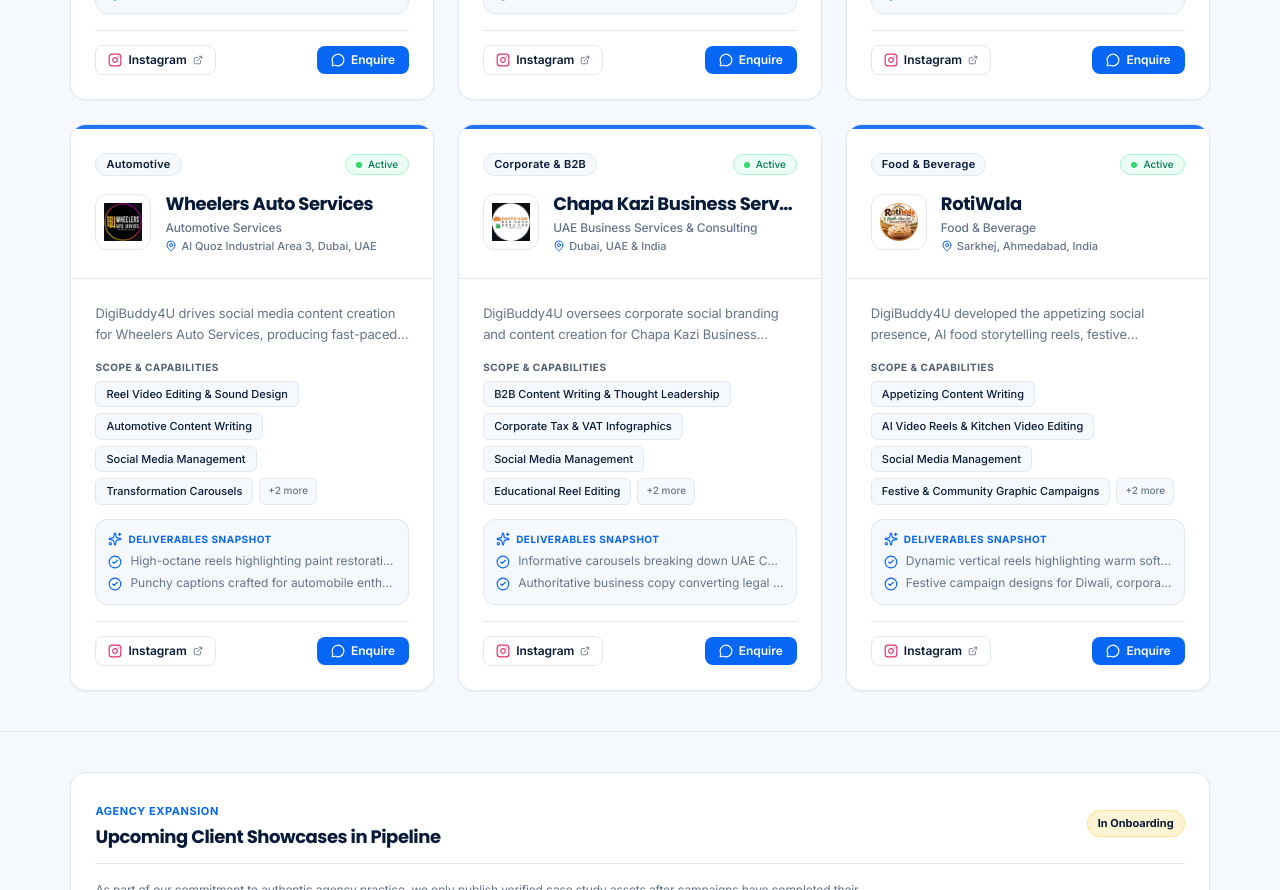
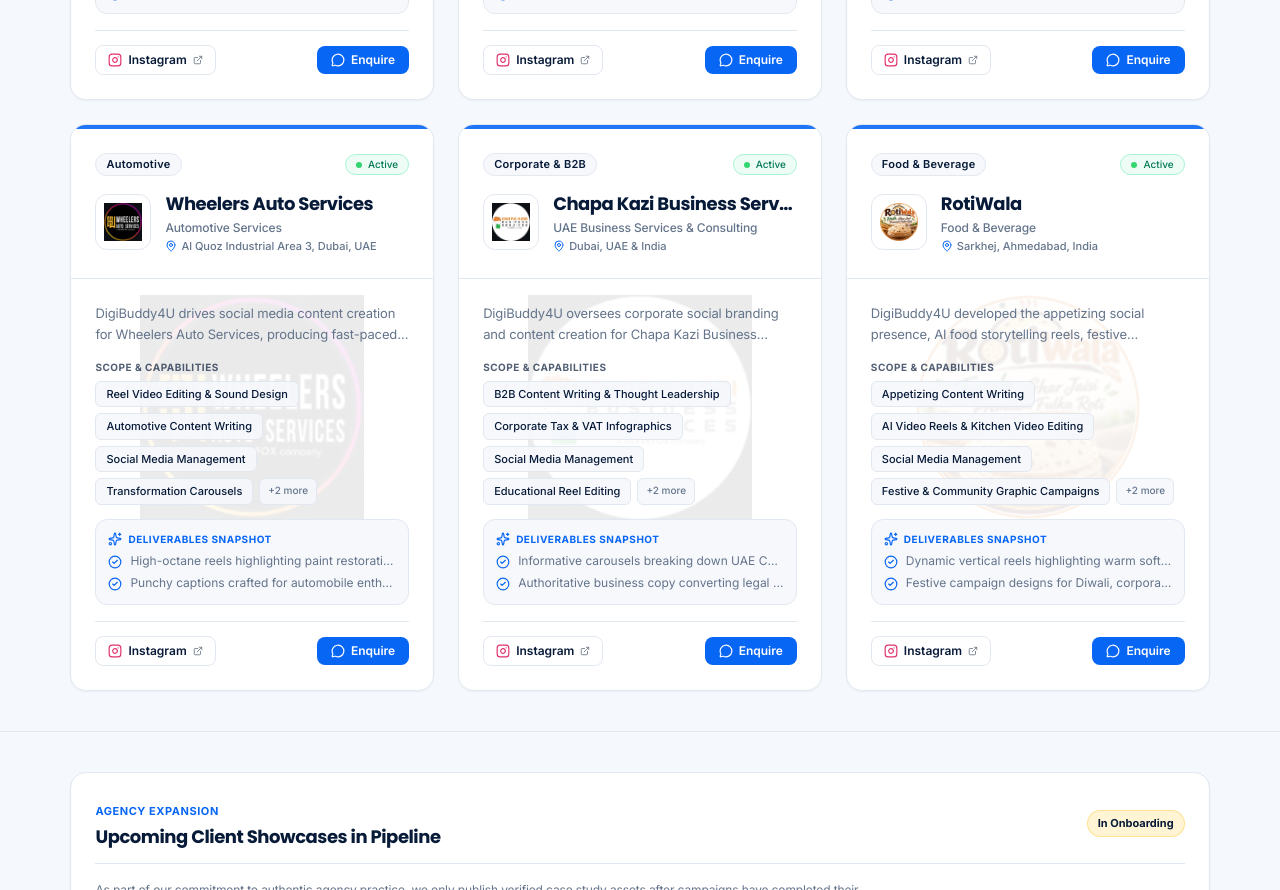
Before and after one commit to digibuddy4u-ai/digibuddy4u, a React (Vite) app in the folder client/: page /portfolio in a window 1280 px wide. Shown: the part 860-1750 px from the top of the page. Built offline with nearby package versions, Linux system fonts and the light colour scheme; no server answers.

Commit message:
feat(client): add subtle 30-40% opacity client logo watermark to card backgrounds

```diff
--- a/client/src/components/ui/PortfolioCard.jsx
+++ b/client/src/components/ui/PortfolioCard.jsx
@@ -18,16 +18,28 @@ export default function PortfolioCard({ project }) {
   return (
     <div className="group relative bg-white rounded-2xl border border-[#E2E8F0] overflow-hidden shadow-sm hover:shadow-xl hover:shadow-[#0866F5]/10 hover:border-[#0866F5]/50 transition-all duration-300 flex flex-col h-full hover:-translate-y-1">
       {/* Top Thin Electric-Blue Accent Line */}
-      <div className="h-1 w-full bg-[#0866F5] opacity-90 group-hover:opacity-100 transition-opacity" />
+      <div className="h-1 w-full bg-[#0866F5] opacity-90 group-hover:opacity-100 transition-opacity relative z-20" />
+
+      {/* Client Logo Watermark in Background (30% to 40% Opacity) */}
+      {project.logo && (
+        <div className="absolute inset-0 flex items-center justify-center p-4 pointer-events-none select-none overflow-hidden z-0">
+          <img
+            src={project.logo}
+            alt=""
+            aria-hidden="true"
+            className="w-48 h-48 sm:w-56 sm:h-56 object-contain opacity-[0.32] group-hover:opacity-[0.40] group-hover:scale-105 transition-all duration-300 filter"
+          />
+        </div>
+      )}
 
       {/* Corporate Minimal Header */}
-      <div className="p-5 sm:p-6 pb-4 border-b border-[#E2E8F0] bg-white">
+      <div className="p-5 sm:p-6 pb-4 border-b border-[#E2E8F0] bg-white/85 backdrop-blur-xs relative z-10">
         {/* Top Meta: Category & Green Active Indicator */}
         <div className="flex items-center justify-between gap-2 mb-3.5">
-          <span className="inline-flex items-center text-[11px] font-semibold tracking-wide px-2.5 py-0.5 rounded-full bg-[#F5F8FC] text-[#071A38] border border-[#E2E8F0]">
+          <span className="inline-flex items-center text-[11px] font-semibold tracking-wide px-2.5 py-0.5 rounded-full bg-[#F5F8FC]/90 text-[#071A38] border border-[#E2E8F0]">
             {project.category}
           </span>
-          <span className="inline-flex items-center gap-1.5 px-2.5 py-0.5 rounded-full text-[10px] font-medium bg-emerald-50 text-emerald-700 border border-emerald-200">
+          <span className="inline-flex items-center gap-1.5 px-2.5 py-0.5 rounded-full text-[10px] font-medium bg-emerald-50/90 text-emerald-700 border border-emerald-200">
             <span className="w-1.5 h-1.5 rounded-full bg-[#25D366] animate-pulse" />
             <span>Active</span>
           </span>
@@ -68,7 +80,7 @@ export default function PortfolioCard({ project }) {
       </div>
 
       {/* Card Body */}
-      <div className="p-5 sm:p-6 pt-4 flex-1 flex flex-col justify-between space-y-4 bg-white">
+      <div className="p-5 sm:p-6 pt-4 flex-1 flex flex-col justify-between space-y-4 bg-white/75 backdrop-blur-2xs relative z-10">
         <div className="space-y-3.5">
           <p className="text-xs sm:text-[13px] text-[#64748B] leading-relaxed line-clamp-2">
             {project.overview}
@@ -84,13 +96,13 @@ export default function PortfolioCard({ project }) {
                 {project.scope.slice(0, 4).map((item, idx) => (
                   <span
                     key={idx}
-                    className="text-[11px] px-2.5 py-1 rounded-md bg-[#F5F8FC] border border-[#E2E8F0] text-[#071A38] font-medium"
+                    className="text-[11px] px-2.5 py-1 rounded-md bg-[#F5F8FC]/90 border border-[#E2E8F0] text-[#071A38] font-medium shadow-2xs"
                   >
                     {item}
                   </span>
                 ))}
                 {project.scope.length > 4 && (
-                  <span className="text-[10px] px-2 py-1 rounded-md bg-[#F5F8FC] text-[#64748B] font-medium border border-[#E2E8F0]">
+                  <span className="text-[10px] px-2 py-1 rounded-md bg-[#F5F8FC]/90 text-[#64748B] font-medium border border-[#E2E8F0]">
                     +{project.scope.length - 4} more
                   </span>
                 )}
@@ -100,7 +112,7 @@ export default function PortfolioCard({ project }) {
 
           {/* Key Deliverables Snapshot Box */}
           {project.deliverables && project.deliverables.length > 0 && (
-            <div className="p-3 rounded-xl bg-[#F5F8FC] border border-[#E2E8F0] space-y-1.5">
+            <div className="p-3 rounded-xl bg-[#F5F8FC]/90 border border-[#E2E8F0] space-y-1.5 shadow-2xs">
               <span className="text-[10px] font-bold uppercase tracking-wider text-[#0866F5] flex items-center gap-1.5">
                 <Sparkles className="w-3.5 h-3.5" />
                 <span>Deliverables Snapshot</span>
```
